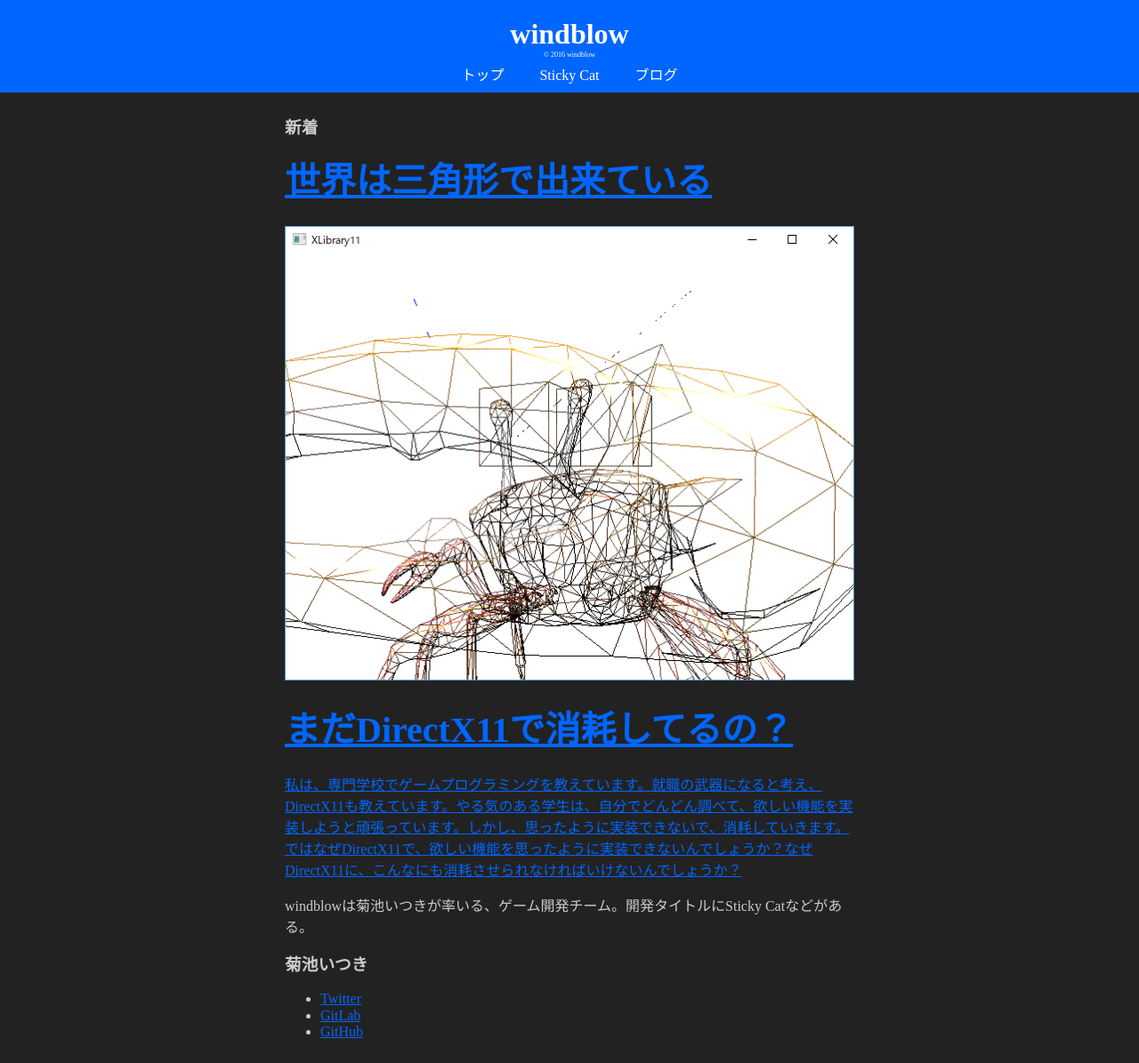
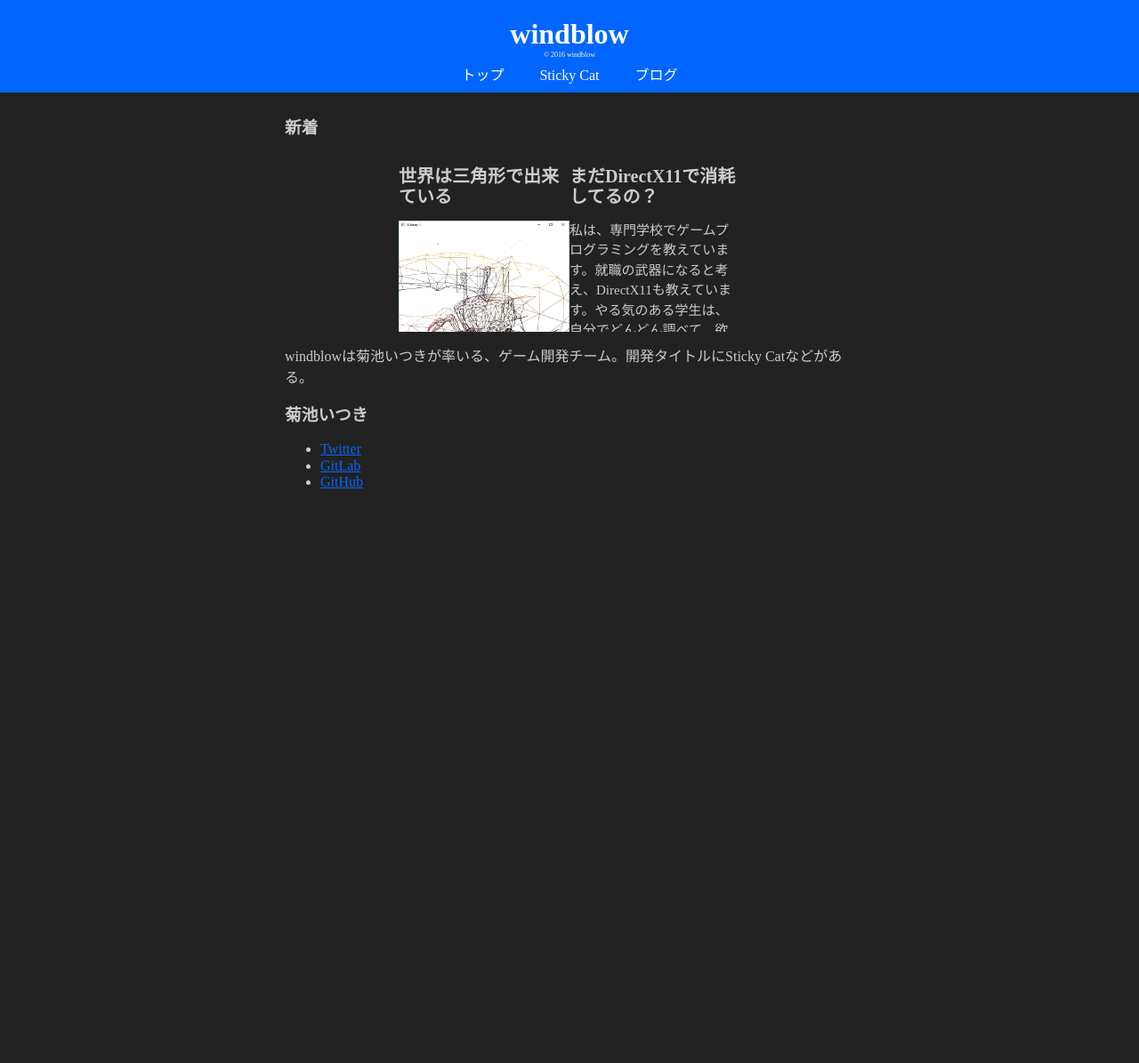
Before and after one commit to itukikikuti/windblow.net, a Jekyll site: the page built from index.html, in a window 1280 px wide. Shown: the whole page at 89% size. Built offline with Jekyll 4.4.1, drawn with Linux system fonts in a browser that asks for light colours; after the commit the page ends 900 px from its top, so only the background shows below that.

Commit message:
Update style.css

```diff
--- a/assets/style.css
+++ b/assets/style.css
@@ -72,6 +72,25 @@ main h1 a:hover {
 }
 article time {
     font-size: 10px;
+}
+.posts {
+    display: flex;
+    justify-content: center;
+}
+.post {
+    width: 30%;
+    height: 200px;
+    overflow: hidden;
+}
+.post > a {
+    text-decoration: none;
+    color: var(--text-color);
+}
+.post h1 {
+    font-size: 20px;
+}
+.post p {
+    font-size: 15px;
 }
 .more {
     transition: 0.1s;
```
